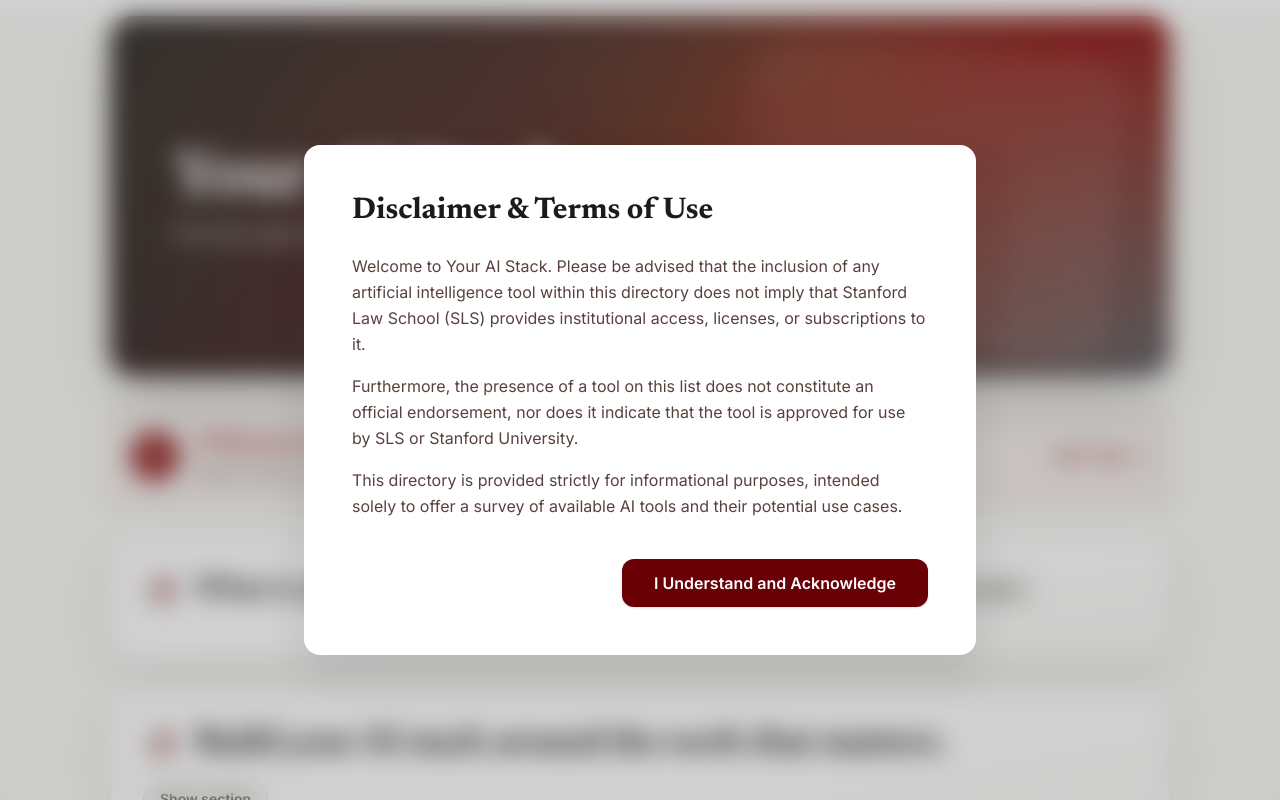
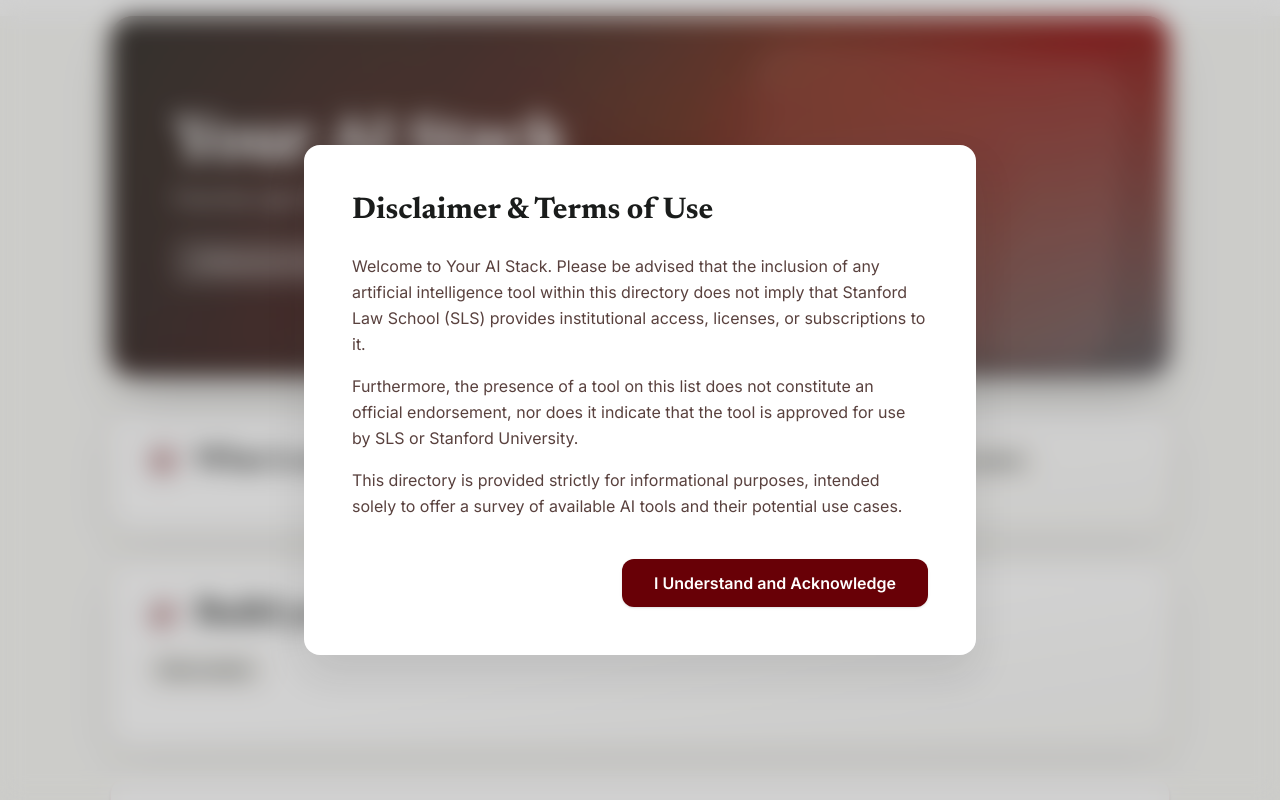
Before and after one commit to whuggins-RCLL/Your-AI-Stack, a React (Vite) app: page / in a window 1280 px wide. Shown: the top 800 px of the page. Built offline with nearby package versions, Linux system fonts and the light colour scheme.

Commit message:
Move AI resources CTA into hero as button

```diff
--- a/src/App.tsx
+++ b/src/App.tsx
@@ -4,7 +4,7 @@
  */
 
 import { useState, useMemo, useEffect } from 'react';
-import { ArrowRight, ArrowLeftRight, Plus, Download, Layers, Compass, BookmarkPlus, FileDown, BookOpen, X, Sparkles, Check, ExternalLink } from 'lucide-react';
+import { ArrowRight, ArrowLeftRight, Plus, Download, Layers, Compass, BookmarkPlus, FileDown, X, Sparkles, Check, ExternalLink } from 'lucide-react';
 import { tools } from './data';
 import FilterBar, { filterTools } from './components/FilterBar';
 
@@ -231,35 +231,17 @@
             <p className="text-lg md:text-xl text-white/90 leading-relaxed drop-shadow-md font-light">
               Find the right AI tool for the job.
             </p>
+            <a
+              href="https://sites.google.com/law.stanford.edu/ailearninghub/ai-resources-for-students?authuser=0"
+              target="_blank"
+              rel="noopener noreferrer"
+              className="group mt-6 inline-flex items-center gap-2 rounded-xl border border-white/35 bg-white/15 px-5 py-3 text-sm font-semibold tracking-wide text-white shadow-lg backdrop-blur-sm transition-all hover:bg-white hover:text-[#8C1515] focus-visible:outline-none focus-visible:ring-2 focus-visible:ring-white/70"
+            >
+              AI Resources Hub
+              <ArrowRight className="w-4 h-4 transition-transform group-hover:translate-x-0.5" />
+            </a>
           </div>
         </header>
-
-        {/* Featured Resource Banner */}
-        <a
-          href="https://sites.google.com/law.stanford.edu/ailearninghub/ai-resources-for-students?authuser=0"
-          target="_blank"
-          rel="noopener noreferrer"
-          className="mb-8 block bg-[#8C1515]/5 border border-[#8C1515]/20 rounded-2xl p-5 hover:bg-[#8C1515]/10 transition-colors group shadow-sm"
-        >
-          <div className="flex flex-col md:flex-row items-start md:items-center justify-between gap-4">
-            <div className="flex items-center gap-4">
-              <div className="w-12 h-12 shrink-0 rounded-full bg-[#8C1515] text-white flex items-center justify-center shadow-sm">
-                <BookOpen className="w-6 h-6" />
-              </div>
-              <div>
-                <h2 className="font-headline text-xl font-bold text-[#8C1515] group-hover:underline decoration-2 underline-offset-4">
-                  AI Resources for SLS Students, Faculty, and Staff
-                </h2>
-                <p className="text-on-surface-variant text-sm mt-1 leading-relaxed">
-                  Explore Stanford Law School's official hub for student AI resources, guidelines, and learning materials.
-                </p>
-              </div>
-            </div>
-            <div className="hidden md:flex shrink-0 items-center gap-2 text-[#8C1515] font-semibold text-sm tracking-wide uppercase">
-              Visit Hub <ArrowRight className="w-4 h-4 transform group-hover:translate-x-1 transition-transform" />
-            </div>
-          </div>
-        </a>
 
         {/* Explainer Section */}
         <section className="mb-8 bg-gradient-to-br from-surface-container-lowest via-white to-surface shadow-[0_16px_40px_rgba(26,28,27,0.08)] border border-outline-variant/35 rounded-3xl p-6 md:p-8">
```
